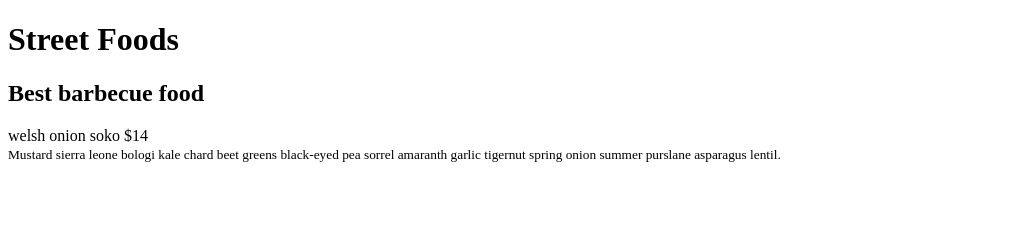
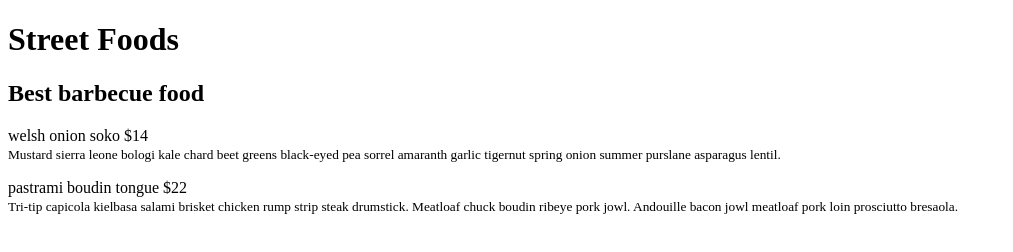
Before and after one commit to SatiMuvek/dashBusinessWebPage, a plain HTML site: page index.html in a window 1280 px wide. Shown: the whole page, without its empty margins (0-1013 px from the left). Drawn offline with nearby package versions, Linux system fonts and the light colour scheme; a web font is replaced by a local one.

Commit message:
Second div added to the content.

```diff
--- a/index.html
+++ b/index.html
@@ -19,6 +19,13 @@
                 spring onion summer purslane asparagus lentil. </small>
         </p>
     </div>
+    <div class="second">
+        <p>pastrami boudin tongue <span class="price">$22</span><br />
+            <small>Tri-tip capicola kielbasa salami brisket chicken rump strip steak drumstick. Meatloaf chuck boudin
+                ribeye pork jowl. Andouille bacon jowl meatloaf pork loin prosciutto bresaola.</small>
+        </p>
+    </div>
+
 </body>
 
 </html>
```
